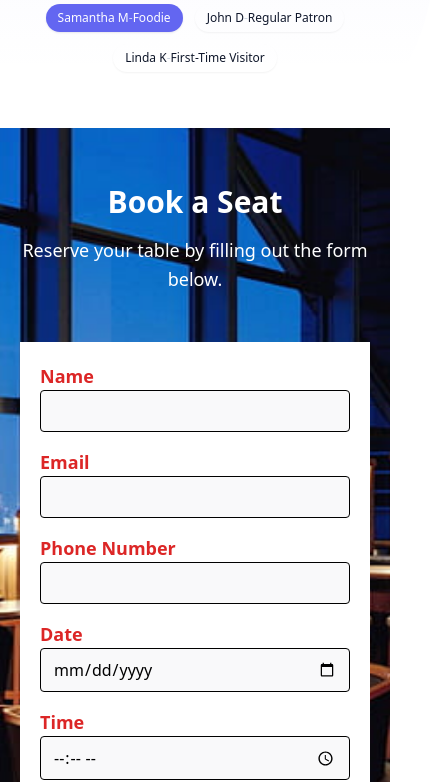
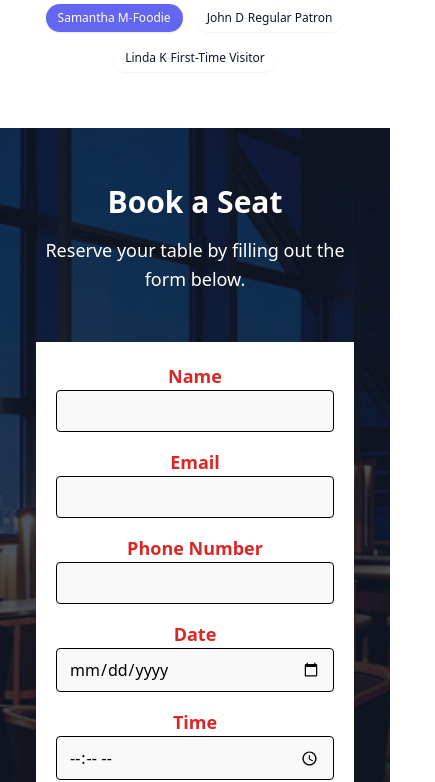
Before and after one commit to bro-maanii/restaurant-app, a Next.js app: page / in a window 390 px wide. Shown: the part 4800-5582 px from the top of the page, 435 px wide, since content can reach past the window. Built offline with nearby package versions, Linux system fonts and the light colour scheme.

Commit message:
make home oage responsive

```diff
--- a/app/UI-components/BookSeat.tsx
+++ b/app/UI-components/BookSeat.tsx
@@ -1,7 +1,22 @@
 import React from "react";
+import contactBg from "../../public/bg-image.jpeg";
 
 export default function BookSeat() {
   return (
+    <section className="relative w-full h-full flex items-center justify-center bg-gray-900">
+      <img
+        alt="Hero Image"
+        className="absolute inset-0 w-full h-full object-cover opacity-25 hover:opacity-35"
+        height="1200"
+        src={contactBg.src}
+        style={{
+          aspectRatio: "1200/800",
+          objectFit: "cover",
+        }}
+        width="1200"
+      />
+      <div className="relative z-10 text-center space-y-6 px-4 md:px-6">
+        {/* uper jo ana hai woe */}
         <div className="text-white body-font ">
           <div className="container px-5 py-14 mx-auto">
             <div className="flex flex-col text-center w-full mb-12">
@@ -120,5 +135,7 @@ export default function BookSeat() {
             </div>
           </div>
         </div>
+      </div>
+    </section>
   );
 }
--- a/app/UI-components/Testinominals/Fancy-Ui.tsx
+++ b/app/UI-components/Testinominals/Fancy-Ui.tsx
@@ -44,7 +44,7 @@ export default function FancyTestimonialsSlider({
     <div className="w-full max-w-3xl mx-auto text-center pb-6">
       {/* Testimonial image */}
       <div className="relative h-32">
-        <div className="absolute top-0 left-1/2 -translate-x-1/2 w-[480px] h-[480px] pointer-events-none before:absolute before:inset-0 before:bg-gradient-to-b before:from-indigo-500/25 before:via-indigo-500/5 before:via-25% before:to-indigo-500/0 before:to-75% before:rounded-full before:-z-10">
+        <div className="absolute top-0 left-1/2 -translate-x-1/2 h-0 sm:w-[480px] sm:h-[480px] pointer-events-none before:absolute before:inset-0 before:bg-gradient-to-b before:from-indigo-500/25 before:via-indigo-500/5 before:via-25% before:to-indigo-500/0 before:to-75% before:rounded-full before:-z-10">
           <div className="h-32 [mask-image:_linear-gradient(0deg,transparent,theme(colors.white)_20%,theme(colors.white))]">
             {testimonials.map((testimonial, index) => (
               <Transition
--- a/app/page.tsx
+++ b/app/page.tsx
@@ -35,7 +35,7 @@ export default function Home() {
           <TestimonialPage />
         </Reveal>
       </div>
-      <div className="contact-bg my-8">
+      <div className=" my-8">
         <Reveal>
           <BookSeat />
         </Reveal>
```
Lines whose indentation alone changed are shown as unchanged.
